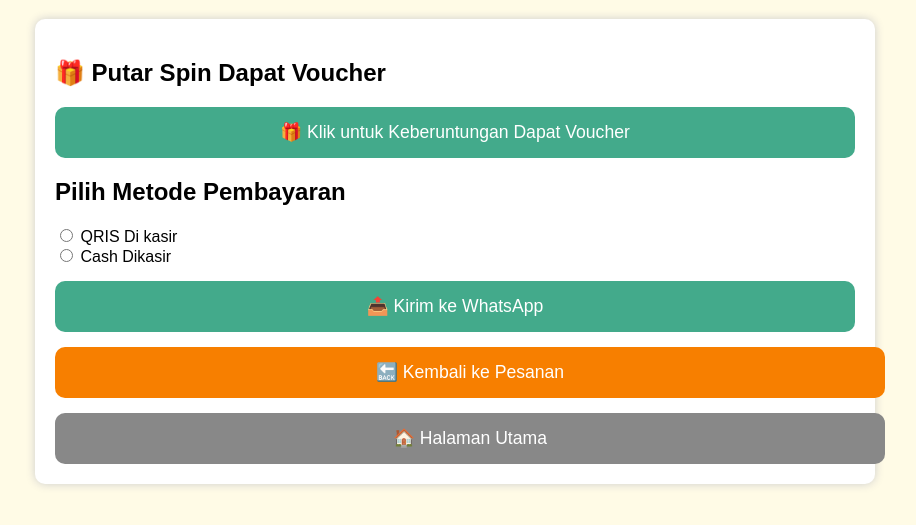
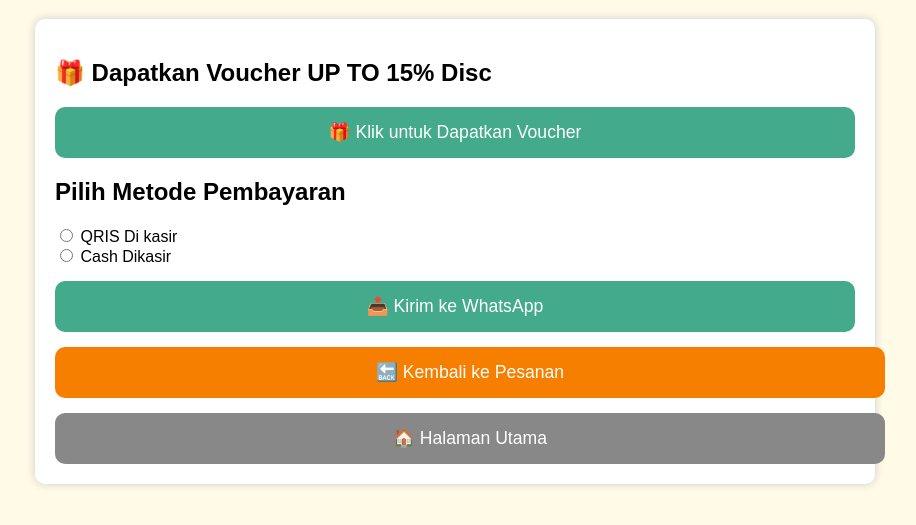
Before and after one commit to p41j0121/birawateam, a plain HTML site: page pembayaran.html in a window 1280 px wide. Shown: the part 89-614 px from the top of the page, without its empty margins (185-1101 px from the left). Drawn offline with Linux system fonts and the light colour scheme.

Commit message:
Update pembayaran.html

```diff
--- a/pembayaran.html
+++ b/pembayaran.html
@@ -40,9 +40,9 @@
 <h1>Konfirmasi Pembayaran</h1>
 <div class="form-container">
   <div id="detailPesanan"></div>
-<h2>🎁 Putar Spin Dapat Voucher</h2>
+<h2>🎁 Dapatkan Voucher UP TO 15% Disc</h2>
 <div id="spinWheel" style="text-align:center; margin: 20px 0;">
-  <button onclick="putarSpin()" class="btn">🎁 Klik untuk Keberuntungan Dapat Voucher</button>
+  <button onclick="putarSpin()" class="btn">🎁 Klik untuk Dapatkan Voucher</button>
   <p id="hasilSpin" style="font-weight:bold; margin-top:10px;"></p>
 </div>
 
```
